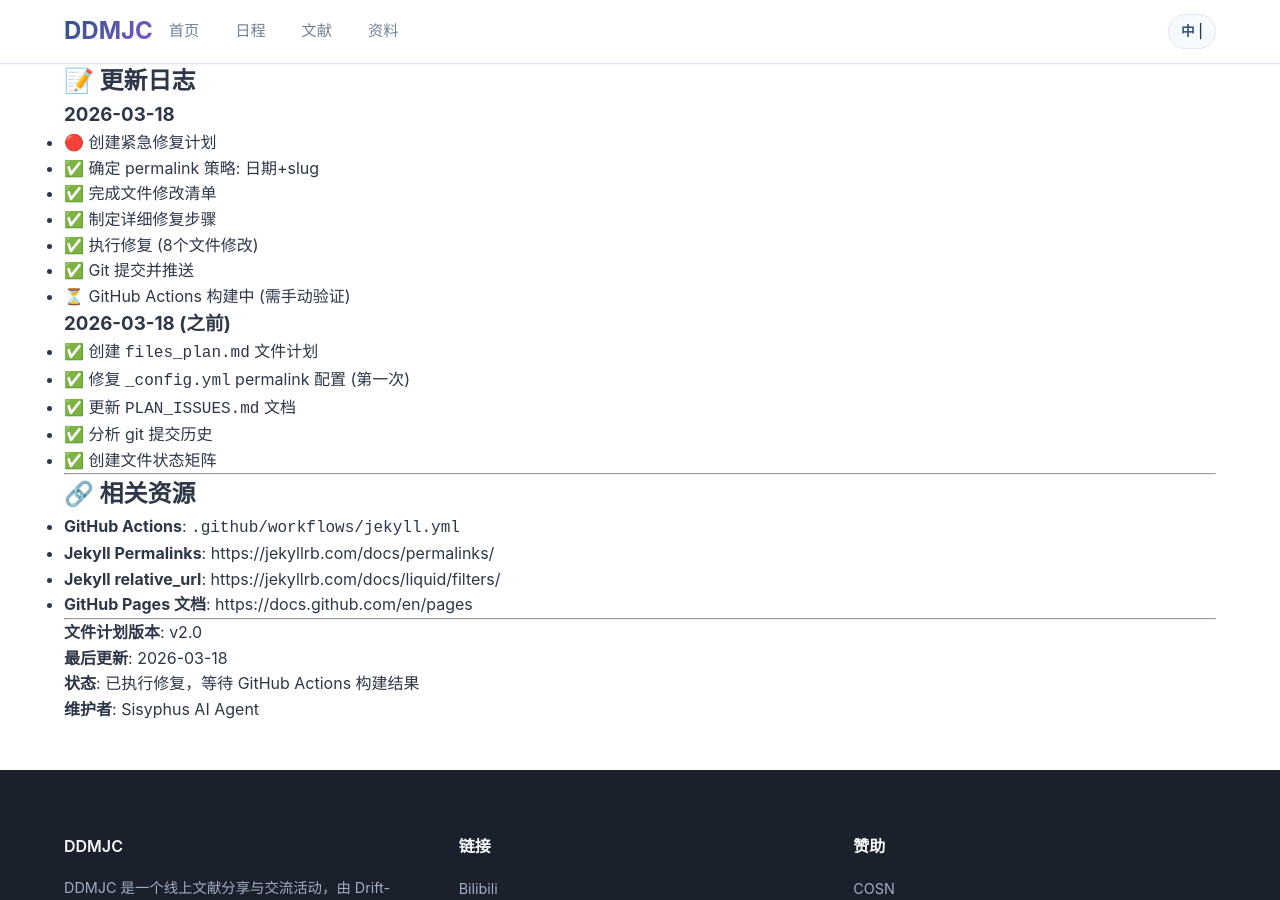
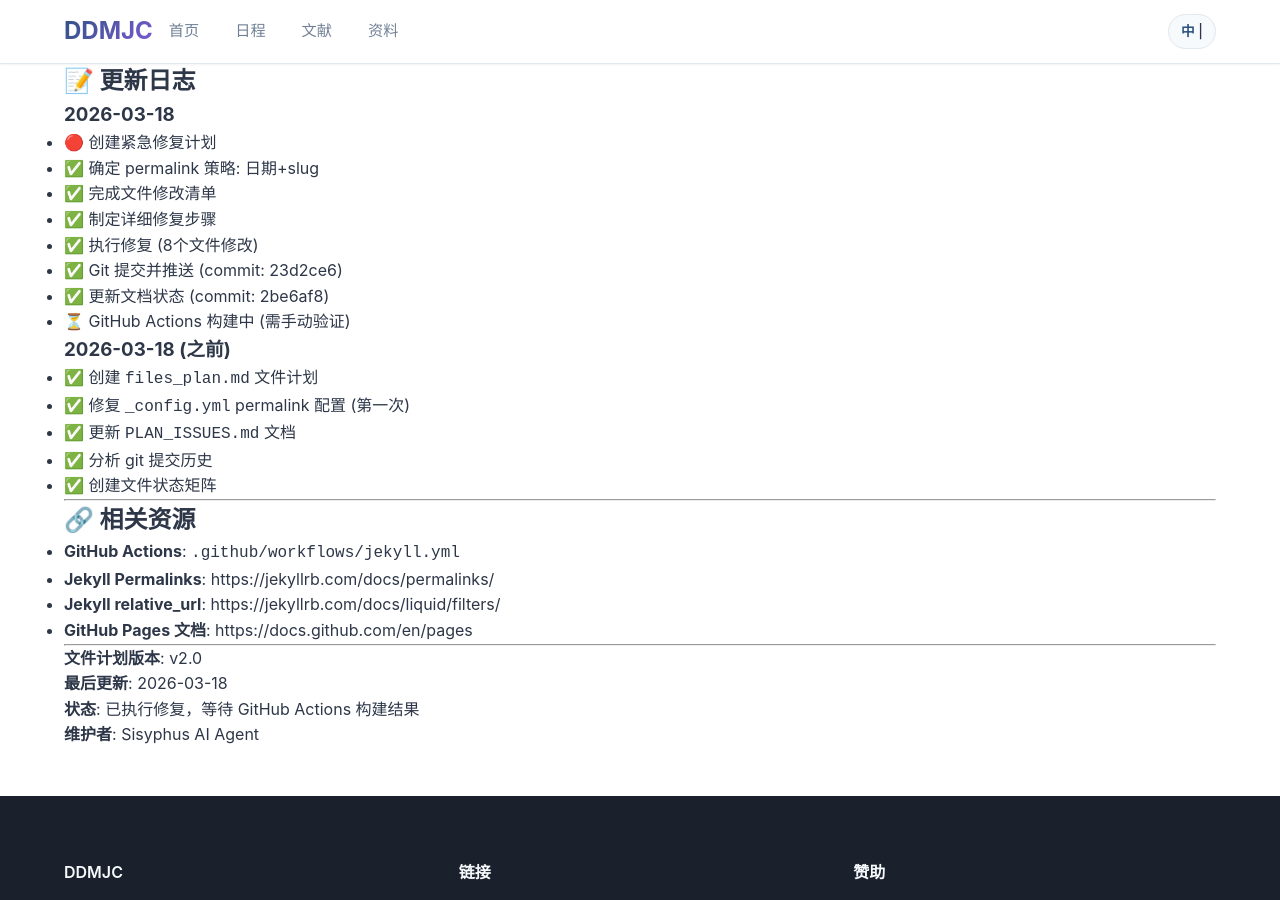
Before and after one commit to DDMJournalClub/DDM_Journal_Club, a Jekyll site: the page built from files_plan.md, in a window 1280 px wide and 900 px high, scrolled down 4665 px. Built offline with Jekyll 4.4.1, drawn with Linux system fonts in a browser that asks for light colours; our own code applies the rules of GitHub Pages for plain Markdown files.

Commit message:
docs: 更新文件计划提交记录

```diff
--- a/files_plan.md
+++ b/files_plan.md
@@ -261,7 +261,8 @@
 - ✅ 完成文件修改清单
 - ✅ 制定详细修复步骤
 - ✅ 执行修复 (8个文件修改)
-- ✅ Git 提交并推送
+- ✅ Git 提交并推送 (commit: 23d2ce6)
+- ✅ 更新文档状态 (commit: 2be6af8)
 - ⏳ GitHub Actions 构建中 (需手动验证)
 
 ### 2026-03-18 (之前)
```
